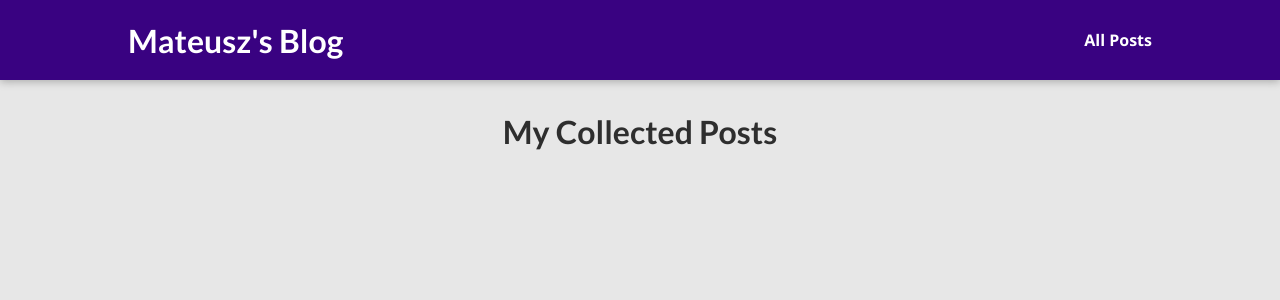
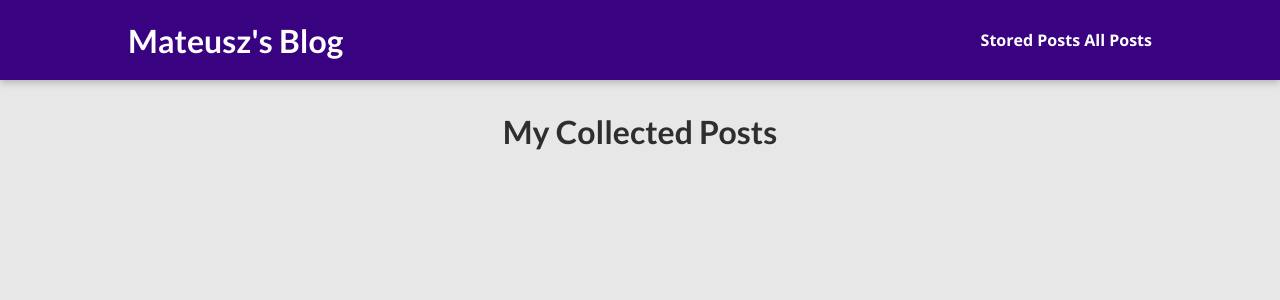
Before and after one commit to MateuszKrolik/DJ-BLOG, a Django app: page /posts in a window 1280 px wide. Shown: the top 300 px of the page. Run offline with Django 5.2, Linux system fonts and the light colour scheme; data that the repository does not hold is empty.

Commit message:
🔥 35th Commit
Implemented 'Read Later' functionality.
Added a new view 'ReadLaterView' to handle both GET and POST requests via Session.
POST requests allow users to save post IDs to their session under 'stored_posts'.
GET requests retrieve these IDs, fetch corresponding Post objects from the database, and pass them to 'stored-posts.html' template.
Also, added a new URL pattern 'read-later' to urls.py to route to 'ReadLaterView'.
As well as gave users access to those posts by adding a link to them in base.html 'main-navigation'.

```diff
--- a/blog/views.py
+++ b/blog/views.py
@@ -89,5 +89,33 @@ class SinglePostView(View):
 
 class ReadLaterView(View):
 
+    def get(self, request):
+        stored_posts = request.session.get("stored_posts")
+
+        context = {}
+
+        if stored_posts is None or len(stored_posts) == 0:
+            context["posts"] = []
+            context["has_posts"] = False
+        else:
+            posts = Post.objects.filter(id__in=stored_posts)
+            context["posts"] = posts
+            context["has_posts"] = True
+
+        return render(request, "blog/stored-posts.html", context)
+
+
     def post(self, request):
-        pass
+
+        stored_posts = request.session.get("stored_posts")
+
+        if stored_posts is None:
+            stored_posts = []
+
+        post_id=int(request.POST["post_id"])
+
+        if post_id not in stored_posts:
+            stored_posts.append(post_id)
+            request.session["stored_posts"] = stored_posts
+
+        return HttpResponseRedirect("/")
--- a/templates/base.html
+++ b/templates/base.html
@@ -13,6 +13,7 @@
 <header id="main-navigation">
     <h1><a href="{% url 'starting-page' %}">Mateusz's Blog</a></h1>
     <nav>
+        <a href="{% url 'read-later' %}">Stored Posts</a>
         <a href="{% url 'posts-page' %}">All Posts</a>
     </nav>
 </header>
```
Also changed, not shown: blog/templates/blog/stored-posts.html (added, +18 -0 lines).
